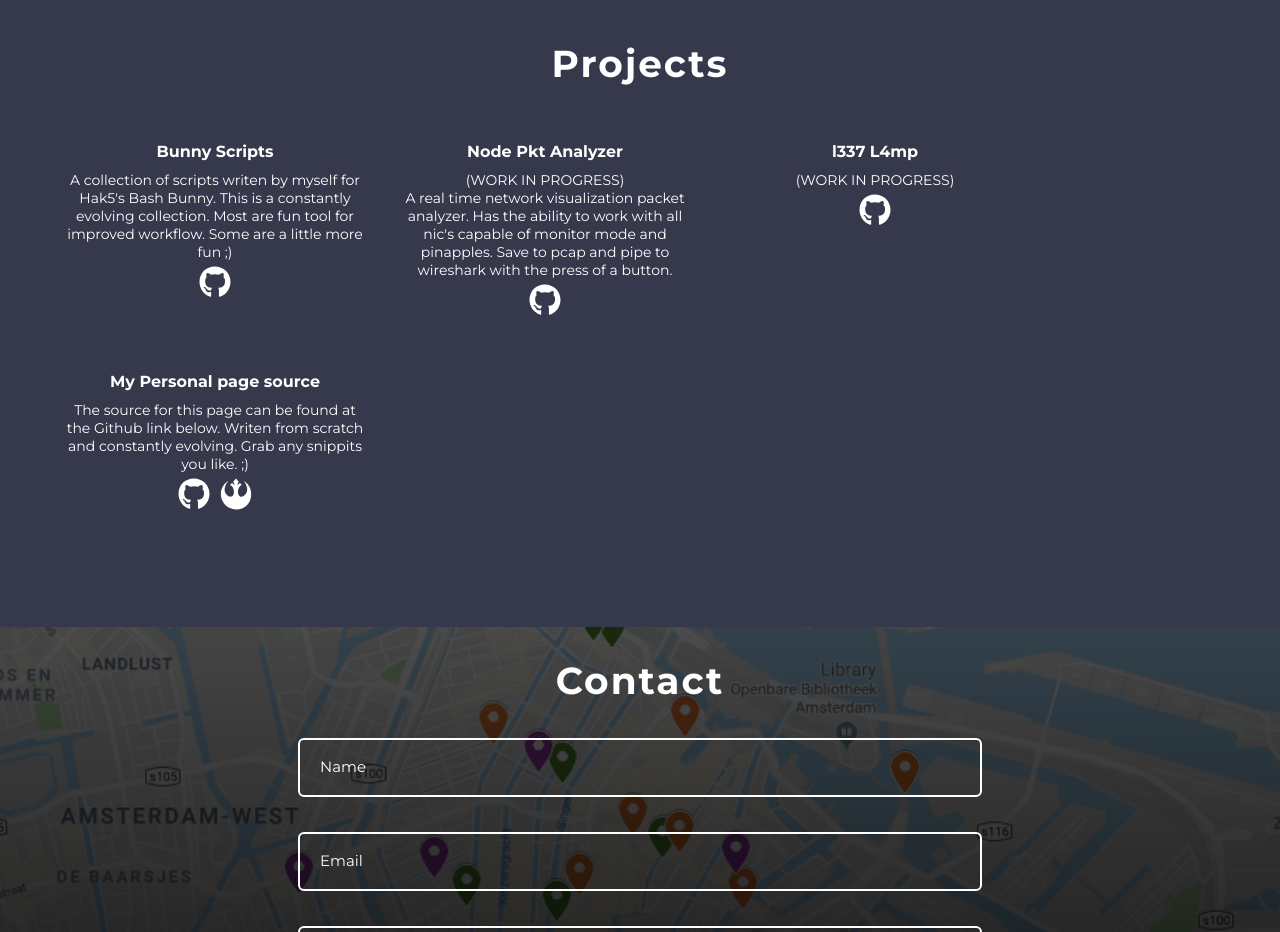
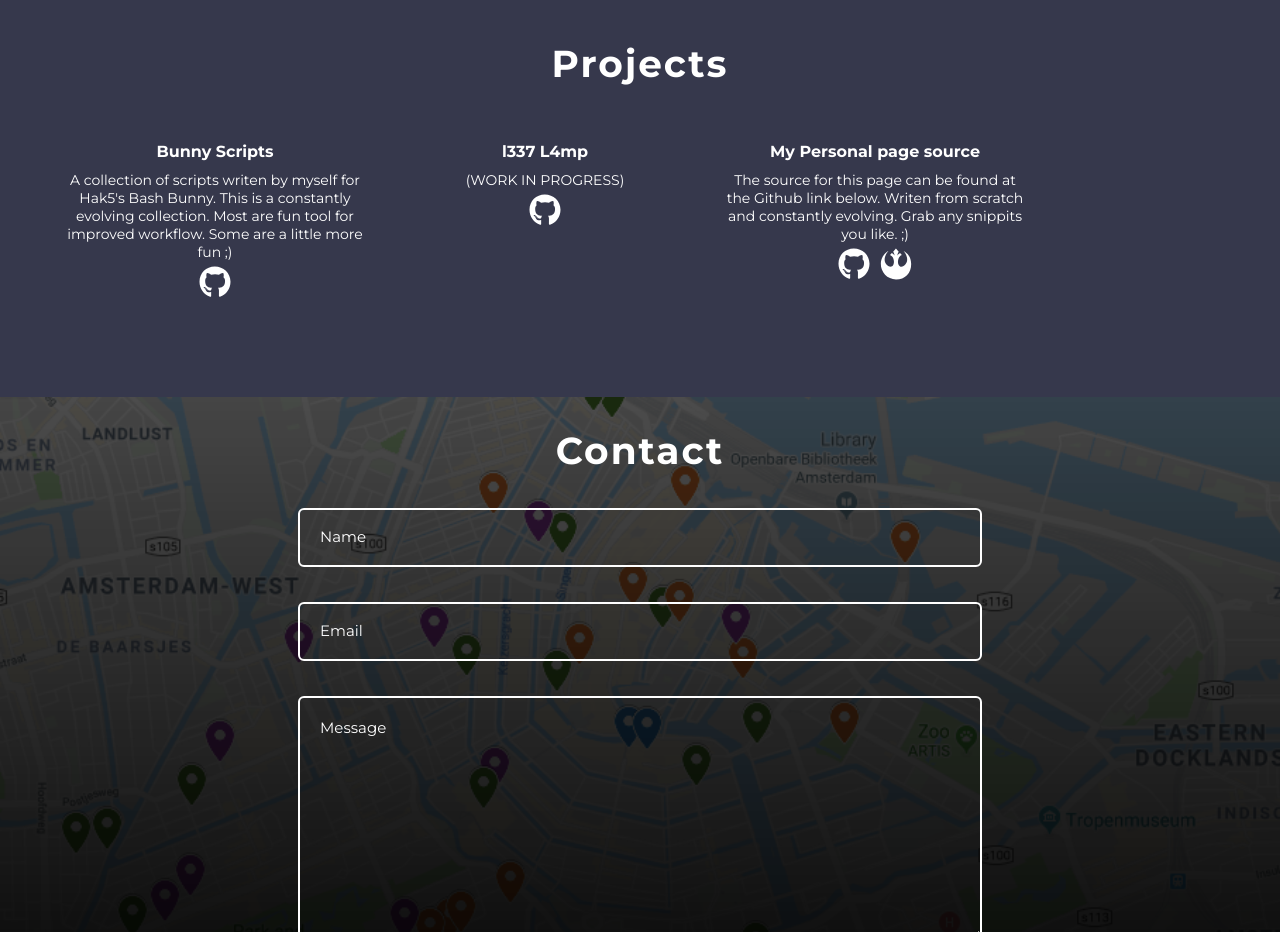
Before and after one commit to nathanbuckley/nathanbuckley.github.io, a website: page index.html in a window 1280 px wide. Shown: the part 1980-2912 px from the top of the page. Drawn offline with Linux system fonts and the light colour scheme.

Commit message:
mini-strp

```diff
--- a/index.html
+++ b/index.html
@@ -123,21 +123,6 @@
             </div>
         </div>
 
-            <!-- Node Pkt Analyzer -->
-            <div class="workblock">
-                <h4 class="worktitle">Node Pkt Analyzer</h4>
-                <p>
-                    (WORK IN PROGRESS)<br>
-                    A real time network visualization packet analyzer.
-                    Has the ability to work with all nic's capable of monitor
-                    mode and pinapples. Save to pcap and pipe to
-                    wireshark with the press of a button.
-                </p>
-                <div class="worklinks">
-                    <a href="https://github.com/nathanbuckley/nodePktAnalyzer"><i class="fab fa-github fa-2x"></i></a>
-                </div>
-            </div>
-
             <!-- l337 L4mp -->
             <div class="workblock">
                 <h4 class="worktitle">l337 L4mp</h4>
```
Also changed, not shown: README.md.
